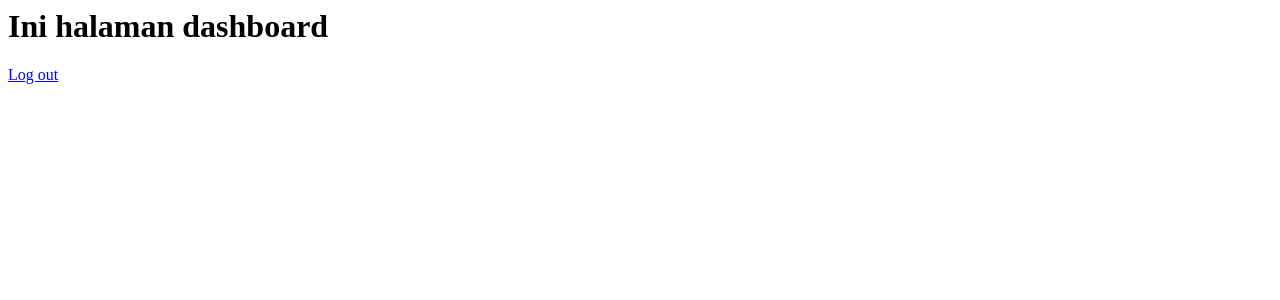
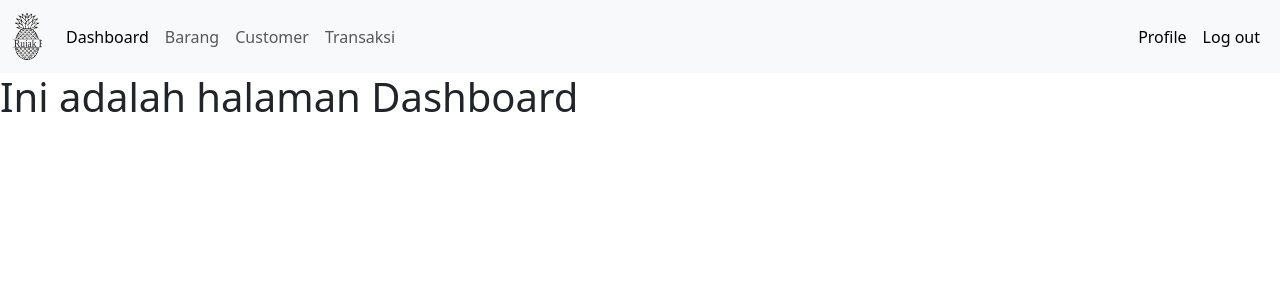
Before and after one commit to arifwdn/rujak, a CodeIgniter app: page /database/dashboard in a window 1280 px wide. Shown: the top 300 px of the page. Run offline with CodeIgniter, Linux system fonts and the light colour scheme.

Commit message:
feat: dashboard-navbar

```diff
--- a/application/controllers/Auth.php
+++ b/application/controllers/Auth.php
@@ -12,6 +12,7 @@ class Auth extends CI_Controller
 		$this->form_validation->set_rules('password', 'password', 'required');
 		if ($this->form_validation->run() == false) {
 			$data['title'] = "Login";
+			$data['navbar'] = "";
 			$data['content'] = $this->load->view('login', [], true);
 			$this->load->view('main', $data);
 		} else {
--- a/application/controllers/Dashboard.php
+++ b/application/controllers/Dashboard.php
@@ -9,7 +9,9 @@ class Dashboard extends CI_Controller
     }
     public function index()
     {
-        echo "<h1>Ini halaman dashboard</h1>";
-        echo "<a href='" . base_url('auth/logout') . "'>Log out</a>";
+        $data['title'] = "Dashboard";
+        $data['navbar'] = $this->load->view('navbar', [], true);
+        $data['content'] = $this->load->view('dashboard', [], true);
+        $this->load->view('main', $data);
     }
 }
--- /dev/null
+++ b/application/views/dashboard.php
@@ -0,0 +1 @@
+<h1>Ini adalah halaman Dashboard</h1>
--- a/application/views/main.php
+++ b/application/views/main.php
@@ -10,6 +10,7 @@
 </head>
 
 <body>
+    <?= $navbar; ?>
     <?= $content; ?>
     <script src="<?= base_url('assets/bootstrap/js/bootstrap.bundle.min.js') ?>"></script>
 </body>
--- /dev/null
+++ b/application/views/navbar.php
@@ -0,0 +1,36 @@
+<nav class="navbar navbar-expand-lg bg-body-tertiary">
+    <div class="container-fluid">
+        <i class="navbar-brand">
+            <img src="<?= base_url('assets/img/logo.svg') ?>" alt="Logo" width="30px" />
+        </i>
+        <button class="navbar-toggler" type="button" data-bs-toggle="collapse" data-bs-target="#navbarText" aria-controls="navbarText" aria-expanded="false" aria-label="Toggle navigation">
+            <span class="navbar-toggler-icon"></span>
+        </button>
+        <div class="collapse navbar-collapse" id="navbarText">
+            <ul class="navbar-nav me-auto mb-2 mb-lg-0">
+                <li class="nav-item">
+                    <a class="nav-link active" aria-current="page" href="<?= base_url('dashboard'); ?>">Dashboard</a>
+                </li>
+                <li class="nav-item">
+                    <a class="nav-link" href="#">Barang</a>
+                </li>
+                <li class="nav-item">
+                    <a class="nav-link" href="#">Customer</a>
+                </li>
+                <li class="nav-item">
+                    <a class="nav-link" href="#">Transaksi</a>
+                </li>
+            </ul>
+            <span class="navbar-text">
+                <ul class="navbar-nav me-auto mb-2 mb-lg-0">
+                    <li class="nav-item">
+                        <a class="nav-link" aria-current="page" href="#">Profile</a>
+                    </li>
+                    <li class="nav-item">
+                        <a class="nav-link" href="<?= base_url('auth/logout'); ?>">Log out</a>
+                    </li>
+                </ul>
+            </span>
+        </div>
+    </div>
+</nav>
```
